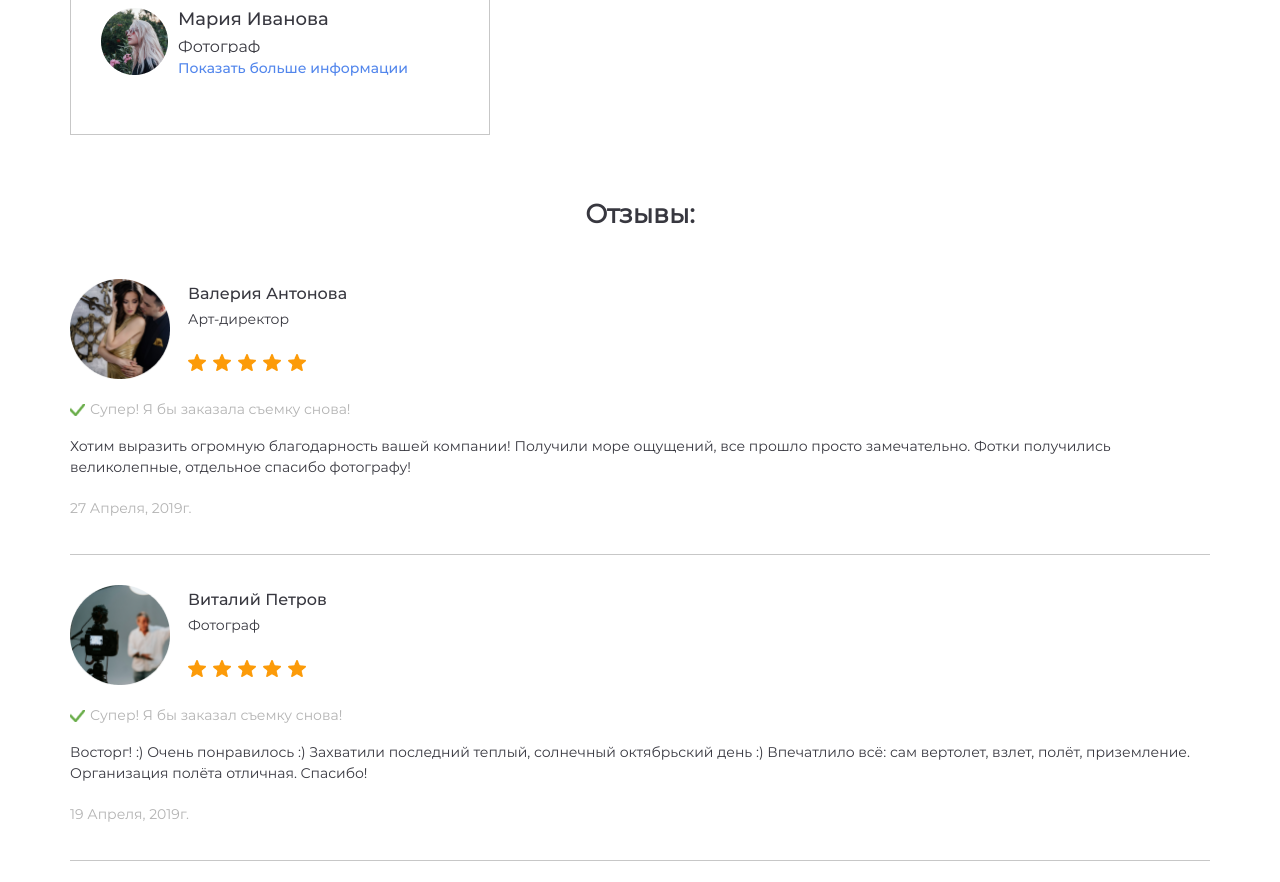
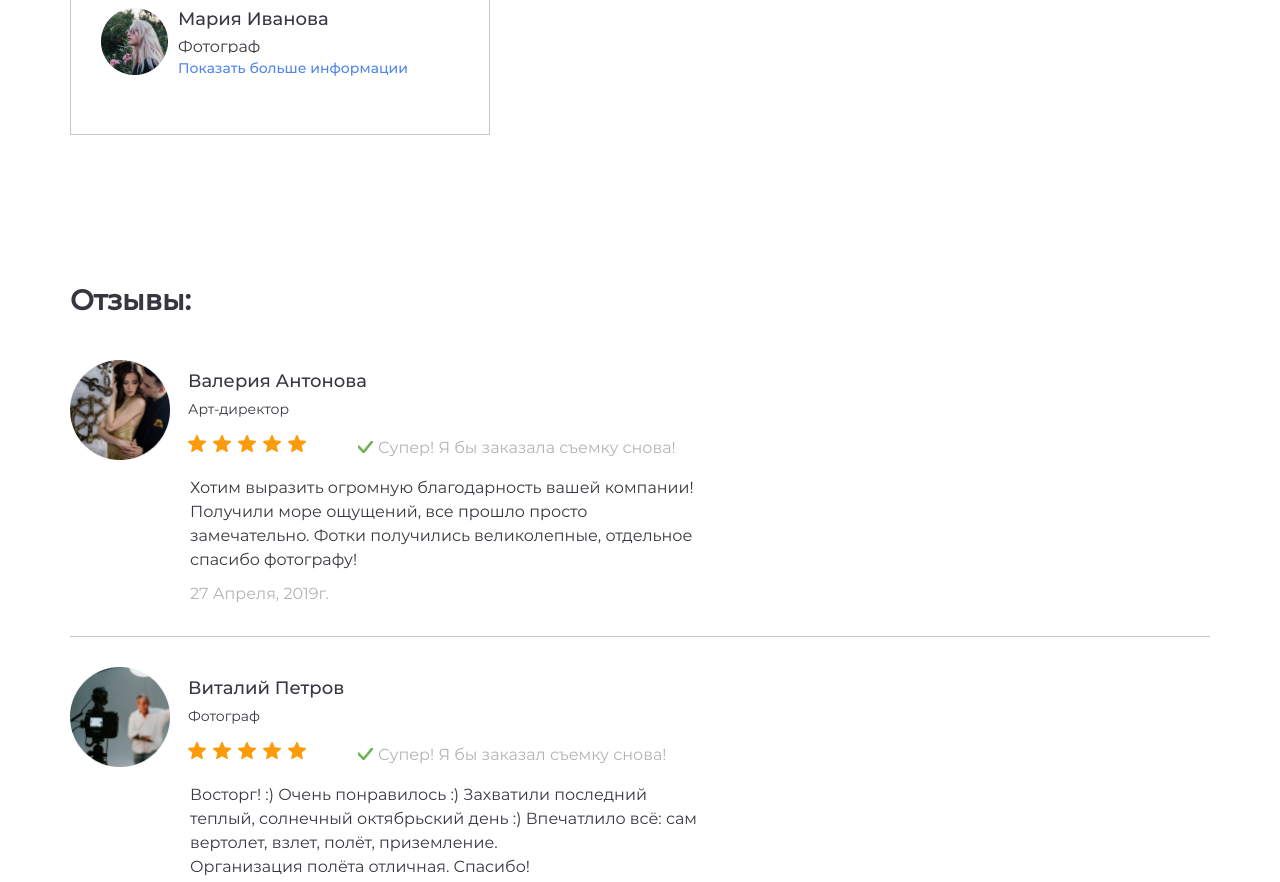
Before and after one commit to krutko77/Project_7_Photosession, a plain HTML site: page index.html in a window 1280 px wide. Shown: the part 3794-4676 px from the top of the page. Drawn offline with nearby package versions, Linux system fonts and the light colour scheme.

Commit message:
reviews 768px, 1280px, 1440px, 1920px

```diff
--- a/assets/css/style.css
+++ b/assets/css/style.css
@@ -347,28 +347,33 @@ template {
     display: none;
 }
 
-.header .container, .main .container, .grid .container, .photos .container, .about .container, .timetable .container {
+.header .container, .main .container, .grid .container, .photos .container, .about .container, .timetable .container, .reviews .container {
     max-width: 1280px;
     padding: 0 15px;
     margin: 0 auto;
 }
 
 @media screen and (min-width: 576px) {
-    .header .container, .main .container, .grid .container, .photos .container, .about .container, .timetable .container {
+    .header .container, .main .container, .grid .container, .photos .container, .about .container, .timetable .container, .reviews .container {
         padding: 0 35px;
     }
 }
 
 @media screen and (min-width: 768px) {
-    .header .container, .main .container, .grid .container, .photos .container, .about .container, .timetable .container {
+    .header .container, .main .container, .grid .container, .photos .container, .about .container, .timetable .container, .reviews .container {
         padding: 0 50px;
     }
 }
 
 @media screen and (min-width: 1280px) {
-    .header .container, .main .container, .grid .container, .photos .container, .about .container, .timetable .container {
+    .header .container, .main .container, .grid .container, .photos .container, .about .container, .timetable .container, .reviews .container {
         padding: 0 70px;
     }
+}
+
+.slider__item-1::before, .slider__item-2::before, .slider__item-3::before, .reviews__block-name::after, .reviews__vector::before, .reviews__button::before, .reviews__button::after {
+    content: '';
+    position: absolute;
 }
 
 @font-face {
@@ -1214,7 +1219,7 @@ ul {
     display: none;
 }
 
-.about__label-wrap-1 {
+.about__wrap-label-1 {
     display: -ms-flexbox;
     display: flex;
     -ms-flex-pack: center;
@@ -1223,7 +1228,7 @@ ul {
 }
 
 @media (min-width: 576px) {
-    .about__label-wrap-1 {
+    .about__wrap-label-1 {
         margin-bottom: 27px;
     }
 }
@@ -1267,18 +1272,18 @@ ul {
     }
 }
 
-.about__label-wrap-2 {
+.about__wrap-label-2 {
     margin-bottom: 27px;
 }
 
 @media (min-width: 576px) {
-    .about__label-wrap-2 {
+    .about__wrap-label-2 {
         margin-bottom: 37px;
     }
 }
 
 @media (min-width: 768px) {
-    .about__label-wrap-2 {
+    .about__wrap-label-2 {
         margin-bottom: 30px;
     }
 }
@@ -1744,7 +1749,7 @@ ul {
 }
 
 .slider {
-    padding: 50px 0;
+    padding-top: 50px;
 }
 
 @media (min-width: 1280px) {
@@ -1786,36 +1791,30 @@ ul {
 }
 
 .slider__item-1::before {
-    content: '';
+    top: 50px;
+    left: 105px;
     width: 66px;
     height: 66px;
     border-radius: 33px;
     background: #FC9B09 url("./../images/map-img-1.png") center no-repeat;
-    position: absolute;
+}
+
+.slider__item-2::before {
     top: 50px;
     left: 105px;
-}
-
-.slider__item-2::before {
-    content: '';
     width: 66px;
     height: 66px;
     border-radius: 33px;
     background: #FC9B09 url("./../images/map-img-2.png") center no-repeat;
-    position: absolute;
+}
+
+.slider__item-3::before {
     top: 50px;
     left: 105px;
-}
-
-.slider__item-3::before {
-    content: '';
     width: 66px;
     height: 66px;
     border-radius: 33px;
     background: #FC9B09 url("./../images/map-img-3.png") center no-repeat;
-    position: absolute;
-    top: 50px;
-    left: 105px;
 }
 
 .slider__checker {
@@ -1844,6 +1843,10 @@ ul {
 }
 
 .slider__limited-block {
+    max-height: 50px;
+    overflow: hidden;
+    margin-bottom: 5px;
+    z-index: 3;
     margin: 0;
 }
 
@@ -1863,6 +1866,7 @@ ul {
 .slider__checker:checked ~ .slider__limited-block {
     max-height: none;
     padding: 10px;
+    background-color: white;
     border: .5px solid #C7C7C7;
 }
 
@@ -1932,6 +1936,266 @@ ul {
     cursor: pointer;
 }
 
+.reviews__inner {
+    padding-top: 40px;
+}
+
+.reviews__title {
+    text-align: center;
+    margin-bottom: 15px;
+    font-size: 26px;
+    font-family: "Montserrat-400";
+    line-height: 39px;
+    color: #37373F;
+}
+
+@media (min-width: 768px) {
+    .reviews__title {
+        text-align: left;
+        font-size: 20px;
+        font-family: "Montserrat-500";
+        line-height: 30px;
+        color: #37373F;
+    }
+}
+
+.reviews__title-colon {
+    display: none;
+}
+
+@media (min-width: 768px) {
+    .reviews__title-colon {
+        display: inline-block;
+    }
+}
+
+.reviews__item {
+    padding: 30px 0 35px;
+    border: solid #C7C7C7;
+    border-width: 0 0 .5px;
+}
+
+@media (min-width: 768px) {
+    .reviews__item {
+        padding-bottom: 30px;
+    }
+}
+
+.reviews__wrap-1, .reviews__wrap-2 {
+    display: -ms-flexbox;
+    display: flex;
+}
+
+.reviews__wrap-1 {
+    -ms-flex-direction: column;
+    flex-direction: column;
+    margin-bottom: 16px;
+}
+
+@media (min-width: 768px) {
+    .reviews__wrap-1 {
+        -ms-flex-direction: row;
+        flex-direction: row;
+    }
+}
+
+.reviews__wrap-2 {
+    margin-bottom: 20px;
+}
+
+@media (min-width: 768px) {
+    .reviews__wrap-2 {
+        margin: 0;
+    }
+}
+
+.reviews__img {
+    width: 85px;
+    height: 85px;
+    margin-right: 18px;
+}
+
+@media (min-width: 768px) {
+    .reviews__img {
+        width: 100px;
+        height: 100px;
+    }
+}
+
+.reviews__block-name {
+    position: relative;
+    margin-top: 5px;
+}
+
+@media (min-width: 768px) {
+    .reviews__block-name {
+        margin-top: 10px;
+        width: 180px;
+    }
+}
+
+.reviews__block-name::after {
+    bottom: 8px;
+    left: 0;
+    width: 118px;
+    height: 17px;
+    background: url("./../images/stars.png") center no-repeat;
+}
+
+.reviews__text-1 {
+    margin-bottom: 5px;
+    font-size: 16px;
+    font-family: "Montserrat-500";
+    line-height: 20px;
+    color: #37373F;
+}
+
+@media (min-width: 768px) {
+    .reviews__text-1 {
+        margin-bottom: 7px;
+        font-size: 18px;
+        font-family: "Montserrat-500";
+        line-height: 22px;
+        color: #37373F;
+    }
+}
+
+.reviews__text-2, .reviews__text-4 {
+    font-size: 14px;
+    font-family: "Montserrat-400";
+    line-height: 21px;
+    color: #37373F;
+}
+
+.reviews__text-3 {
+    font-size: 14px;
+    font-family: "Montserrat-400";
+    line-height: 21px;
+    color: #B3B3B3;
+}
+
+@media (min-width: 768px) {
+    .reviews__text-3 {
+        font-size: 16px;
+        font-family: "Montserrat-400";
+        line-height: 24px;
+        color: #B3B3B3;
+    }
+}
+
+@media (min-width: 768px) {
+    .reviews__text-4 {
+        font-size: 16px;
+        font-family: "Montserrat-400";
+        line-height: 24px;
+        color: #37373F;
+    }
+}
+
+.reviews__paragraph {
+    margin-bottom: 20px;
+}
+
+@media (min-width: 768px) {
+    .reviews__paragraph {
+        margin: 0 0 10px 120px;
+    }
+}
+
+@media (min-width: 768px) {
+    .reviews__date {
+        margin-left: 120px;
+    }
+}
+
+.reviews__vector {
+    position: relative;
+    padding-left: 20px;
+}
+
+@media (min-width: 768px) {
+    .reviews__vector {
+        -ms-flex-item-align: end;
+        align-self: flex-end;
+        padding-left: 10px;
+    }
+}
+
+.reviews__vector::before {
+    top: 5px;
+    left: 0;
+    width: 15px;
+    height: 12px;
+    background: url("./../images/reviews-img-vector.png") center no-repeat;
+}
+
+@media (min-width: 768px) {
+    .reviews__vector::before {
+        left: -10px;
+    }
+}
+
+.reviews__checker {
+    display: none;
+}
+
+.reviews__limited-block {
+    max-height: 800px;
+    overflow: hidden;
+    margin-bottom: 5px;
+    z-index: 3;
+}
+
+@media (min-width: 576px) {
+    .reviews__limited-block {
+        max-height: 1040px;
+    }
+}
+
+@media (min-width: 768px) {
+    .reviews__limited-block {
+        max-height: 1020px;
+    }
+}
+
+.reviews__wrap-label {
+    display: -ms-flexbox;
+    display: flex;
+    -ms-flex-pack: center;
+    justify-content: center;
+    padding-top: 5px;
+}
+
+.reviews__button {
+    position: relative;
+    text-decoration: none;
+    font-size: 17px;
+    font-family: "Montserrat-500";
+    line-height: 25px;
+    color: #5286EC;
+    cursor: pointer;
+}
+
+.reviews__button::before {
+    width: 11px;
+    height: 6px;
+    top: 10px;
+    left: -20px;
+    background: url("./../images/Arrow.png") no-repeat;
+}
+
+.reviews__button::after {
+    width: 11px;
+    height: 6px;
+    top: 10px;
+    right: -20px;
+    background: url("./../images/Arrow.png") no-repeat;
+}
+
+.reviews__checker:checked ~ .reviews__limited-block {
+    max-height: none;
+}
+
 /*! normalize.css v8.0.1 | MIT License | github.com/necolas/normalize.css */
 /* Document
    ========================================================================== */
--- a/index.html
+++ b/index.html
@@ -319,11 +319,11 @@
                      </div>
                      <p class="reviews__text-3 reviews__vector">Супер! Я бы заказала съемку снова!</p>
                   </div>
-                  <p class="reviews__text-2 reviews__paragraph">Хотим выразить огромную благодарность вашей компании!
+                  <p class="reviews__text-4 reviews__paragraph">Хотим выразить огромную благодарность вашей компании!
                      Получили море
                      ощущений, все прошло просто замечательно. Фотки получились великолепные, отдельное спасибо
                      фотографу!</p>
-                  <time class="reviews__text-3">27 Апреля, 2019г.</time>
+                  <time class="reviews__text-3 reviews__date">27 Апреля, 2019г.</time>
                </div>
                <div class="reviews__item">
                   <div class="reviews__wrap-1">
@@ -336,11 +336,11 @@
                      </div>
                      <p class="reviews__text-3 reviews__vector">Супер! Я бы заказал съемку снова!</p>
                   </div>
-                  <p class="reviews__text-2 reviews__paragraph">Восторг! :) Очень понравилось :) Захватили последний
+                  <p class="reviews__text-4 reviews__paragraph">Восторг! :) Очень понравилось :) Захватили последний
                      теплый, солнечный
                      октябрьский день :) Впечатлило всё: сам вертолет, взлет, полёт, приземление.<br>
                      Организация полёта отличная. Спасибо!</p>
-                  <time class="reviews__text-3">19 Апреля, 2019г.</time>
+                  <time class="reviews__text-3 reviews__date">19 Апреля, 2019г.</time>
                </div>
                <div class="reviews__item">
                   <div class="reviews__wrap-1">
@@ -352,13 +352,13 @@
                      </div>
                      <p class="reviews__text-3 reviews__vector">Супер! Я бы заказал съемку снова!</p>
                   </div>
-                  <p class="reviews__text-2 reviews__paragraph">Круто-круто-круто!!! Отмечали мой ДэРэ. Отлично провели
+                  <p class="reviews__text-4 reviews__paragraph">Круто-круто-круто!!! Отмечали мой ДэРэ. Отлично провели
                      время!!! Кстати
                      закуски были вкусными и сытными))Мы
                      с собой ничего не брали. Сами много фоткались,поэтому воспоминания обалденные!!!)) А еще нам всем
                      напечатали по сертификату воздухоплавателя, правда некоторые ленятся за ним съездить))) Но все
                      равно приятно. Короче, Презентстар – проверено. Оценка: пять!</p>
-                  <time class="reviews__text-3">11 Апреля, 2019г.</time>
+                  <time class="reviews__text-3 reviews__date">11 Апреля, 2019г.</time>
                </div>
                <div class="reviews__item">
                   <div class="reviews__wrap-1">
@@ -371,11 +371,11 @@
                      </div>
                      <p class="reviews__text-3 reviews__vector">Супер! Я бы заказала съемку снова!</p>
                   </div>
-                  <p class="reviews__text-2 reviews__paragraph">Хотим выразить огромную благодарность вашей компании!
+                  <p class="reviews__text-4 reviews__paragraph">Хотим выразить огромную благодарность вашей компании!
                      Получили море
                      ощущений, все прошло просто замечательно. Фотки получились великолепные, отдельное спасибо
                      фотографу!</p>
-                  <time class="reviews__text-3">27 Апреля, 2019г.</time>
+                  <time class="reviews__text-3 reviews__date">27 Апреля, 2019г.</time>
                </div>
                <div class="reviews__item">
                   <div class="reviews__wrap-1">
@@ -388,11 +388,11 @@
                      </div>
                      <p class="reviews__text-3 reviews__vector">Супер! Я бы заказал съемку снова!</p>
                   </div>
-                  <p class="reviews__text-2 reviews__paragraph">Восторг! :) Очень понравилось :) Захватили последний
+                  <p class="reviews__text-4 reviews__paragraph">Восторг! :) Очень понравилось :) Захватили последний
                      теплый, солнечный
                      октябрьский день :) Впечатлило всё: сам вертолет, взлет, полёт, приземление.<br>
                      Организация полёта отличная. Спасибо!</p>
-                  <time class="reviews__text-3">19 Апреля, 2019г.</time>
+                  <time class="reviews__text-3 reviews__date">19 Апреля, 2019г.</time>
                </div>
                <div class="reviews__item">
                   <div class="reviews__wrap-1">
@@ -404,13 +404,13 @@
                      </div>
                      <p class="reviews__text-3 reviews__vector">Супер! Я бы заказал съемку снова!</p>
                   </div>
-                  <p class="reviews__text-2 reviews__paragraph">Круто-круто-круто!!! Отмечали мой ДэРэ. Отлично провели
+                  <p class="reviews__text-4 reviews__paragraph">Круто-круто-круто!!! Отмечали мой ДэРэ. Отлично провели
                      время!!! Кстати
                      закуски были вкусными и сытными))Мы
                      с собой ничего не брали. Сами много фоткались,поэтому воспоминания обалденные!!!)) А еще нам всем
                      напечатали по сертификату воздухоплавателя, правда некоторые ленятся за ним съездить))) Но все
                      равно приятно. Короче, Презентстар – проверено. Оценка: пять!</p>
-                  <time class="reviews__text-3">11 Апреля, 2019г.</time>
+                  <time class="reviews__text-3 reviews__date">11 Апреля, 2019г.</time>
                </div>
             </div>
             <div class="reviews__wrap-label">
```
Also changed, not shown: assets/css/style.min.css, 1 other file.
